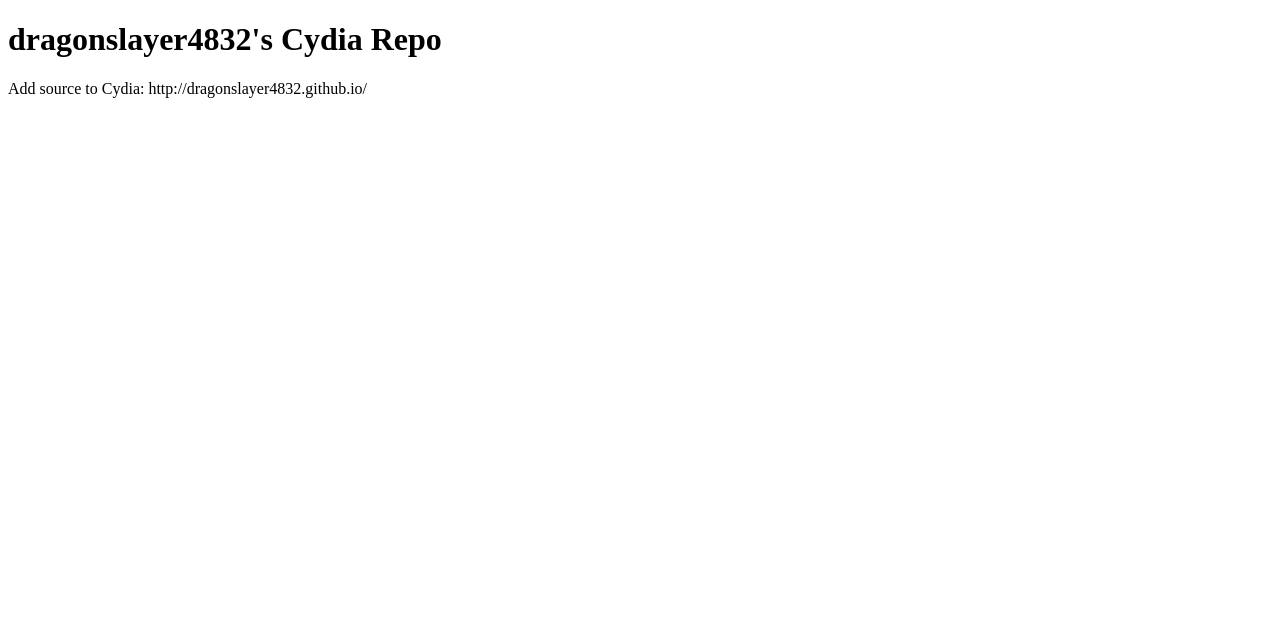
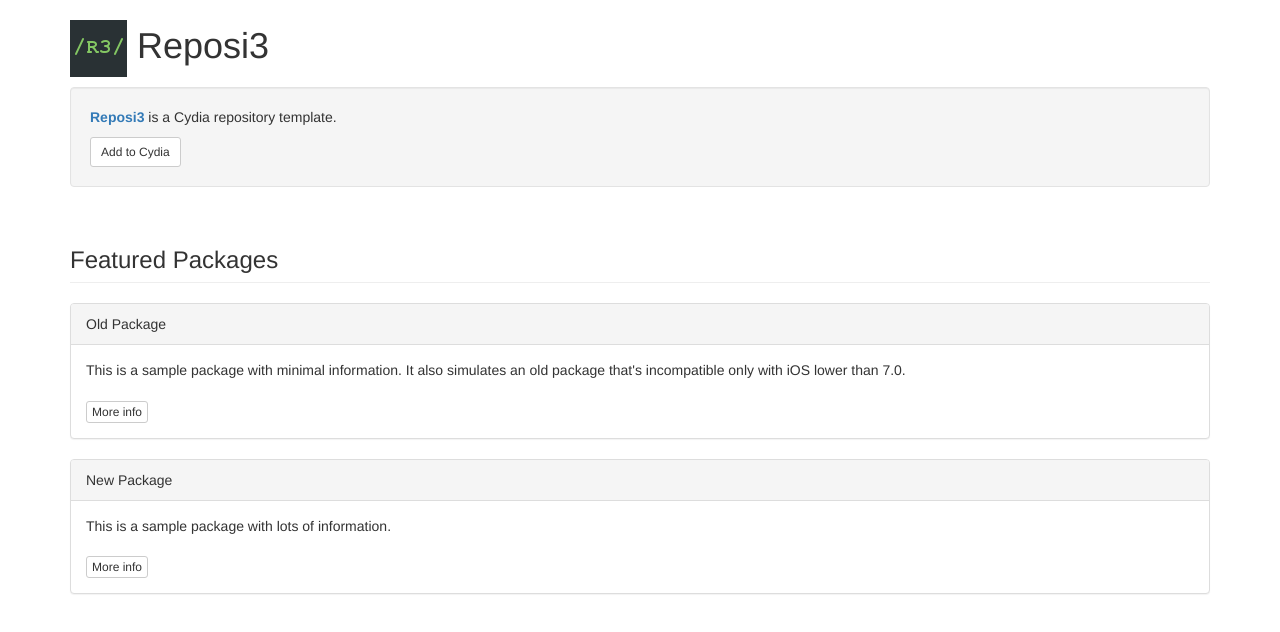
Before and after one commit to nikoniko05/alpine, a plain HTML site: page index.html in a window 1280 px wide. Drawn offline with nearby package versions, Linux system fonts and the light colour scheme.

Commit message:
Full Init
Repo Is Up Bois

```diff
--- a/index.html
+++ b/index.html
@@ -1,6 +1,47 @@
 <!DOCTYPE html>
-<html>
+<html lang="en">
+<head>
+  <title>Reposi3</title>
+  <meta charset="utf-8">
+  <meta name="viewport" content="width=device-width, initial-scale=1">
+  <link rel="stylesheet" href="https://maxcdn.bootstrapcdn.com/bootstrap/3.3.5/css/bootstrap.min.css">
+  <script src="https://ajax.googleapis.com/ajax/libs/jquery/2.1.3/jquery.min.js"></script>
+</head>
 <body>
-<h1>dragonslayer4832's Cydia Repo</h1>
-<p>Add source to Cydia: http://dragonslayer4832.github.io/</p>
+
+<div class="container">
+	<h1><img src="CydiaIcon.png"> Reposi3</h1>
+</div>
+
+<div class="container">
+	<div class="well">
+		<p><span class="text-primary"><b>Reposi3</span></b> is a Cydia repository template.</p>
+		<a class="btn btn-sm btn-default" href="cydia://url/https://cydia.saurik.com/api/share#?source=https://supermamon.github.io/Reposi3/">Add to Cydia</a>
+	</div>
+</div>
+
+<div class="container">
+  <h3 id="wells" class="page-header">Featured Packages</h3>
+</div>
+
+<div class="container">
+	<div class="panel panel-default">
+	  <div class="panel-heading">Old Package</div>
+	  <div class="panel-body">
+		This is a sample package with minimal information.
+		It also simulates an old package that's incompatible only with iOS lower than 7.0.<br /><br />
+		<a class="btn btn-xs btn-default" href="depictions/?p=com.supermamon.oldpackage">More info</a>
+	  </div>
+	</div>
+
+	<div class="panel panel-default">
+	  <div class="panel-heading">New Package</div>
+	  <div class="panel-body">
+		This is a sample package with lots of information.<br /><br />
+		<a class="btn btn-xs btn-default" href="depictions/?p=com.supermamon.newpackage">More info</a>
+	  </div>
+	</div>
+</div>
+
+</body>
 </html>
```
Also changed, not shown: repo.xml (added, +14 -0 lines), CydiaIcon.png (added), 6 other files.
